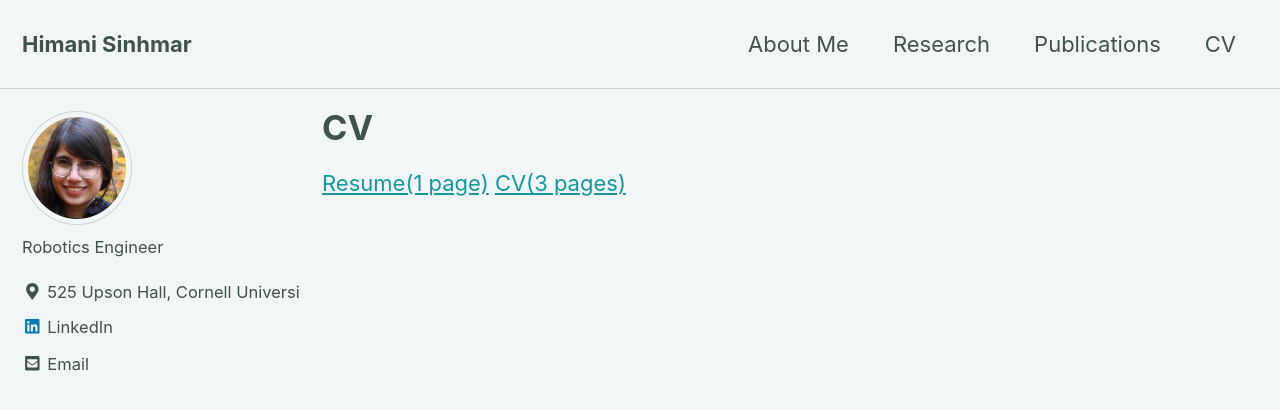
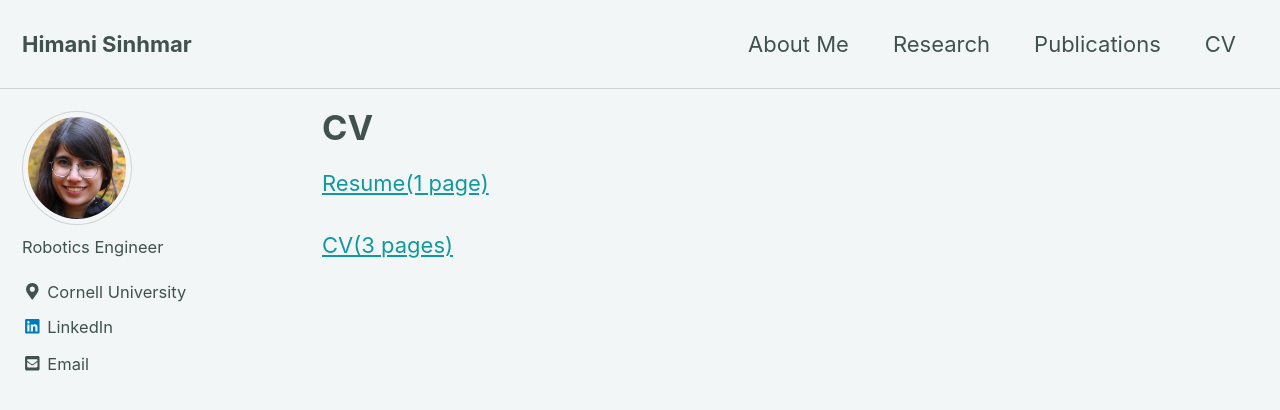
Before and after one commit to himanisinhmar/himanisinhmar.github.io, a Jekyll site: the page built from cv.html, in a window 1280 px wide and 900 px high. Shown: the top 410 px of the window. Built offline with Jekyll 4.4.1, drawn with Linux system fonts in a browser that asks for light colours; nearby versions of some CDN libraries.

Commit message:
updated config

```diff
--- a/_config.yml
+++ b/_config.yml
@@ -104,7 +104,7 @@ author:
 # name             : "Himani Sinhmar"
   avatar           : /img/dp.jpg
   bio              : "Robotics Engineer"
-  location         : "525 Upson Hall,\n Cornell University,\n Ithaca, NY"
+  location         : "Cornell University"
   email            : "hs962@cornell.edu"
   links:
     - label: "LinkedIn"
--- a/cv.html
+++ b/cv.html
@@ -5,5 +5,7 @@ title: CV
 ---
 <p>
     <a href="{{ '/pdf/resume.pdf' | relative_url }}">Resume(1 page)</a>
+</p>
+<p>
     <a href="{{ '/pdf/cv.pdf' | relative_url }}">CV(3 pages)</a>
 </p>
```
